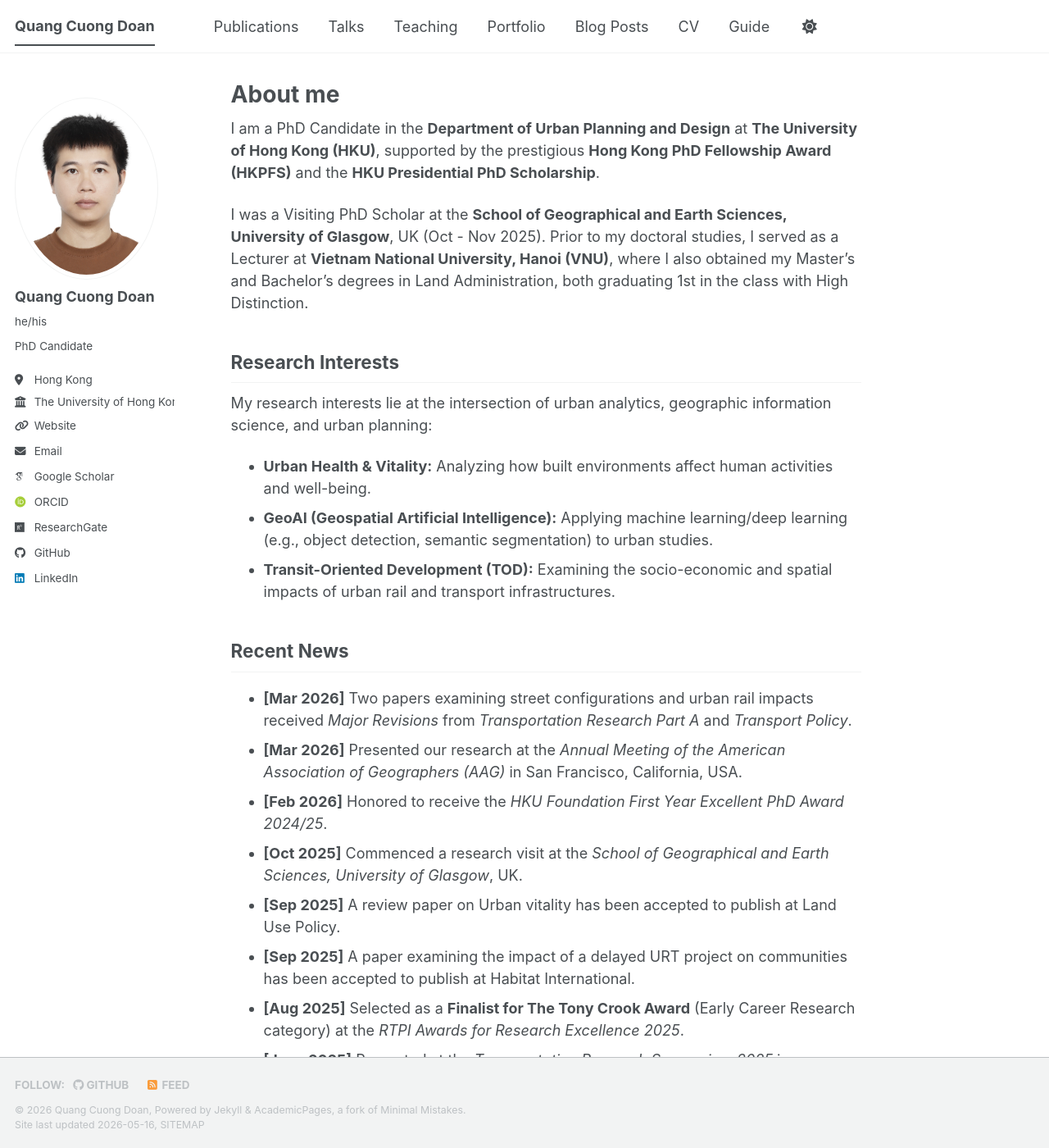
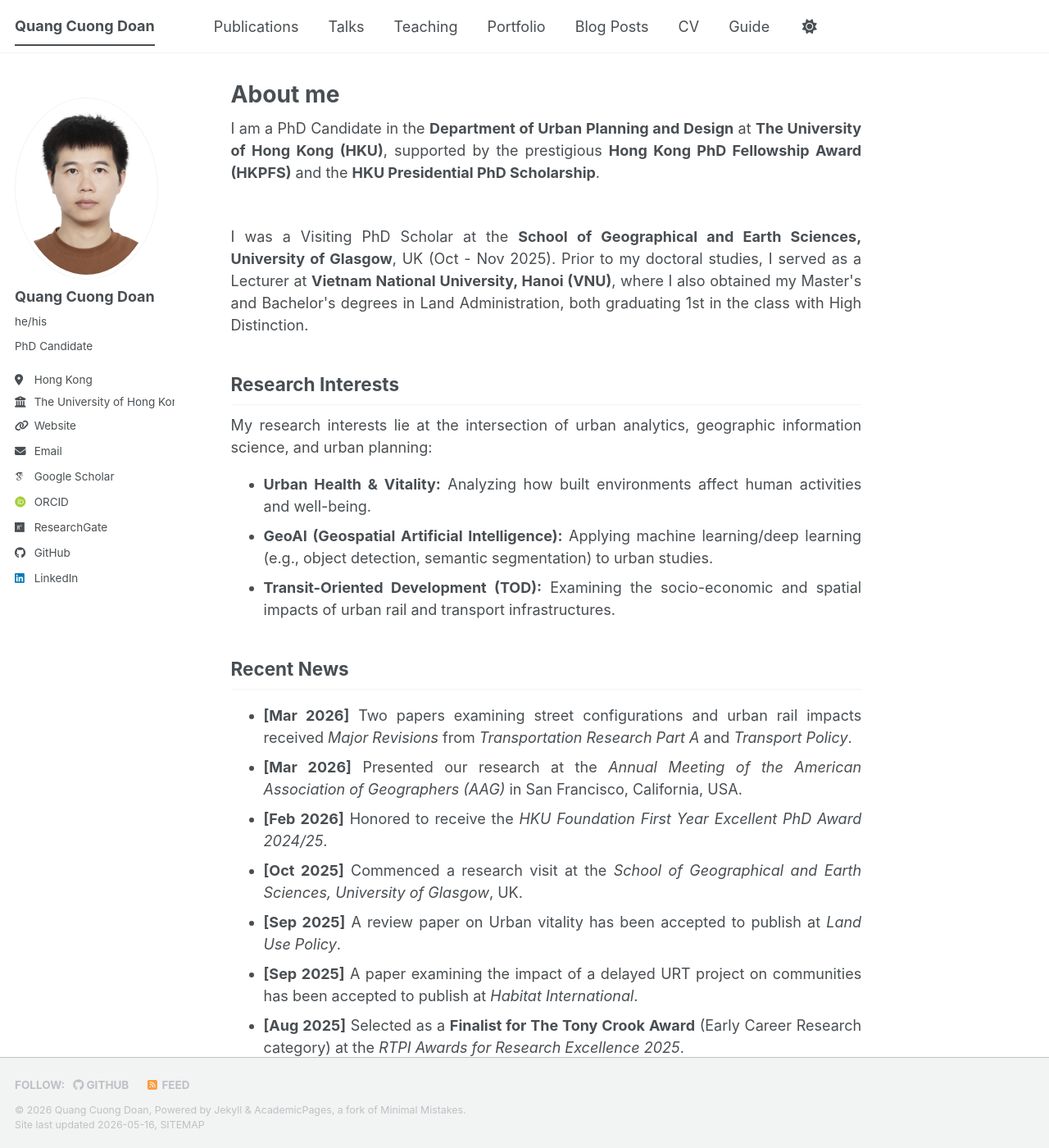
Before and after one commit to cuonghku95/cuonghku95.github.io, a Jekyll site: the page built from _pages/about.md, in a window 1280 px wide and 1400 px high. Shown: the whole window at 82% size. Built offline with Jekyll 4.4.1, drawn with Linux system fonts in a browser that asks for light colours; some web fonts are replaced; a script bundle is joined from its source files by our own code; library files that are not in the unit come from our copies.

Commit message:
Enhance formatting of about.md with HTML elements
Updated the formatting of the about page to use HTML tags for better styling and structure.

```diff
--- a/_pages/about.md
+++ b/_pages/about.md
@@ -5,34 +5,51 @@
 author_profile: true
 ---
 
-I am a PhD Candidate in the **Department of Urban Planning and Design** at **The University of Hong Kong (HKU)**, supported by the prestigious **Hong Kong PhD Fellowship Award (HKPFS)** and the **HKU Presidential PhD Scholarship**.
+<div style="text-align: justify;">
+I am a PhD Candidate in the <b>Department of Urban Planning and Design</b> at <b>The University of Hong Kong (HKU)</b>, supported by the prestigious <b>Hong Kong PhD Fellowship Award (HKPFS)</b> and the <b>HKU Presidential PhD Scholarship</b>.
+</div>
 
-I was a Visiting PhD Scholar at the **School of Geographical and Earth Sciences, University of Glasgow**, UK (Oct - Nov 2025). Prior to my doctoral studies, I served as a Lecturer at **Vietnam National University, Hanoi (VNU)**, where I also obtained my Master's and Bachelor's degrees in Land Administration, both graduating 1st in the class with High Distinction.
+<br>
+
+<div style="text-align: justify;">
+I was a Visiting PhD Scholar at the <b>School of Geographical and Earth Sciences, University of Glasgow</b>, UK (Oct - Nov 2025). Prior to my doctoral studies, I served as a Lecturer at <b>Vietnam National University, Hanoi (VNU)</b>, where I also obtained my Master's and Bachelor's degrees in Land Administration, both graduating 1st in the class with High Distinction.
+</div>
 
 Research Interests
 ------
+<div style="text-align: justify;">
 My research interests lie at the intersection of urban analytics, geographic information science, and urban planning:
-* **Urban Health & Vitality:** Analyzing how built environments affect human activities and well-being.
-* **GeoAI (Geospatial Artificial Intelligence):** Applying machine learning/deep learning (e.g., object detection, semantic segmentation) to urban studies.
-* **Transit-Oriented Development (TOD):** Examining the socio-economic and spatial impacts of urban rail and transport infrastructures.
+<ul>
+  <li><b>Urban Health & Vitality:</b> Analyzing how built environments affect human activities and well-being.</li>
+  <li><b>GeoAI (Geospatial Artificial Intelligence):</b> Applying machine learning/deep learning (e.g., object detection, semantic segmentation) to urban studies.</li>
+  <li><b>Transit-Oriented Development (TOD):</b> Examining the socio-economic and spatial impacts of urban rail and transport infrastructures.</li>
+</ul>
+</div>
 
 Recent News
 ------
-* **[Mar 2026]** Two papers examining street configurations and urban rail impacts received *Major Revisions* from *Transportation Research Part A* and *Transport Policy*.
-* **[Mar 2026]** Presented our research at the *Annual Meeting of the American Association of Geographers (AAG)* in San Francisco, California, USA.
-* **[Feb 2026]** Honored to receive the *HKU Foundation First Year Excellent PhD Award 2024/25*.
-* **[Oct 2025]** Commenced a research visit at the *School of Geographical and Earth Sciences, University of Glasgow*, UK.
-* **[Sep 2025]** A review paper on Urban vitality has been accepted to publish at Land Use Policy.
-* **[Sep 2025]** A paper examining the impact of a delayed URT project on communities has been accepted to publish at Habitat International.
-* **[Aug 2025]** Selected as a **Finalist for The Tony Crook Award** (Early Career Research category) at the *RTPI Awards for Research Excellence 2025*.
-* **[June 2025]** Presented at the *Transportation Research Symposium 2025* in Rotterdam, The Netherlands.
-* **[May 2025]** Successfully secured the *Glasgow/HKU Early Career Mobility Funds* for international research collaboration.
-* **[May 2025]** Conducted a research visit at the *Department of Geography and Regional Environment, Kansai University*, Japan.
-* **[May 2025]** Awarded the *Professor and Mrs Ko Wah Man Norman Enlightenment Scholarship*.
-
+<div style="text-align: justify;">
+<ul>
+  <li><b>[Mar 2026]</b> Two papers examining street configurations and urban rail impacts received <i>Major Revisions</i> from <i>Transportation Research Part A</i> and <i>Transport Policy</i>.</li>
+  <li><b>[Mar 2026]</b> Presented our research at the <i>Annual Meeting of the American Association of Geographers (AAG)</i> in San Francisco, California, USA.</li>
+  <li><b>[Feb 2026]</b> Honored to receive the <i>HKU Foundation First Year Excellent PhD Award 2024/25</i>.</li>
+  <li><b>[Oct 2025]</b> Commenced a research visit at the <i>School of Geographical and Earth Sciences, University of Glasgow</i>, UK.</li>
+  <li><b>[Sep 2025]</b> A review paper on Urban vitality has been accepted to publish at <i>Land Use Policy</i>.</li>
+  <li><b>[Sep 2025]</b> A paper examining the impact of a delayed URT project on communities has been accepted to publish at <i>Habitat International</i>.</li>
+  <li><b>[Aug 2025]</b> Selected as a <b>Finalist for The Tony Crook Award</b> (Early Career Research category) at the <i>RTPI Awards for Research Excellence 2025</i>.</li>
+  <li><b>[June 2025]</b> Presented at the <i>Transportation Research Symposium 2025</i> in Rotterdam, The Netherlands.</li>
+  <li><b>[May 2025]</b> Successfully secured the <i>Glasgow/HKU Early Career Mobility Funds</i> for international research collaboration.</li>
+  <li><b>[May 2025]</b> Conducted a research visit at the <i>Department of Geography and Regional Environment, Kansai University</i>, Japan.</li>
+  <li><b>[May 2025]</b> Awarded the <i>Professor and Mrs Ko Wah Man Norman Enlightenment Scholarship</i>.</li>
+</ul>
+</div>
 
 Education
 ------
-* **Ph.D. in Urban Planning and Design**, *The University of Hong Kong (HKU)*, 2022 - Present
-* **M.Sc. in Land Administration** (Ranked 1st in the class of 50), *Vietnam National University (VNU)*, 2018 - 2020
-* **B.Sc. in Land Administration** (Ranked 1st in the class of 70), *Vietnam National University (VNU)*, 2013 - 2017
+<div style="text-align: justify;">
+<ul>
+  <li><b>Ph.D. in Urban Planning and Design</b>, <i>The University of Hong Kong (HKU)</i>, 2022 - Present</li>
+  <li><b>M.Sc. in Land Administration</b> (Ranked 1st in the class of 50), <i>Vietnam National University (VNU)</i>, 2018 - 2020</li>
+  <li><b>B.Sc. in Land Administration</b> (Ranked 1st in the class of 70), <i>Vietnam National University (VNU)</i>, 2013 - 2017</li>
+</ul>
+</div>
```
